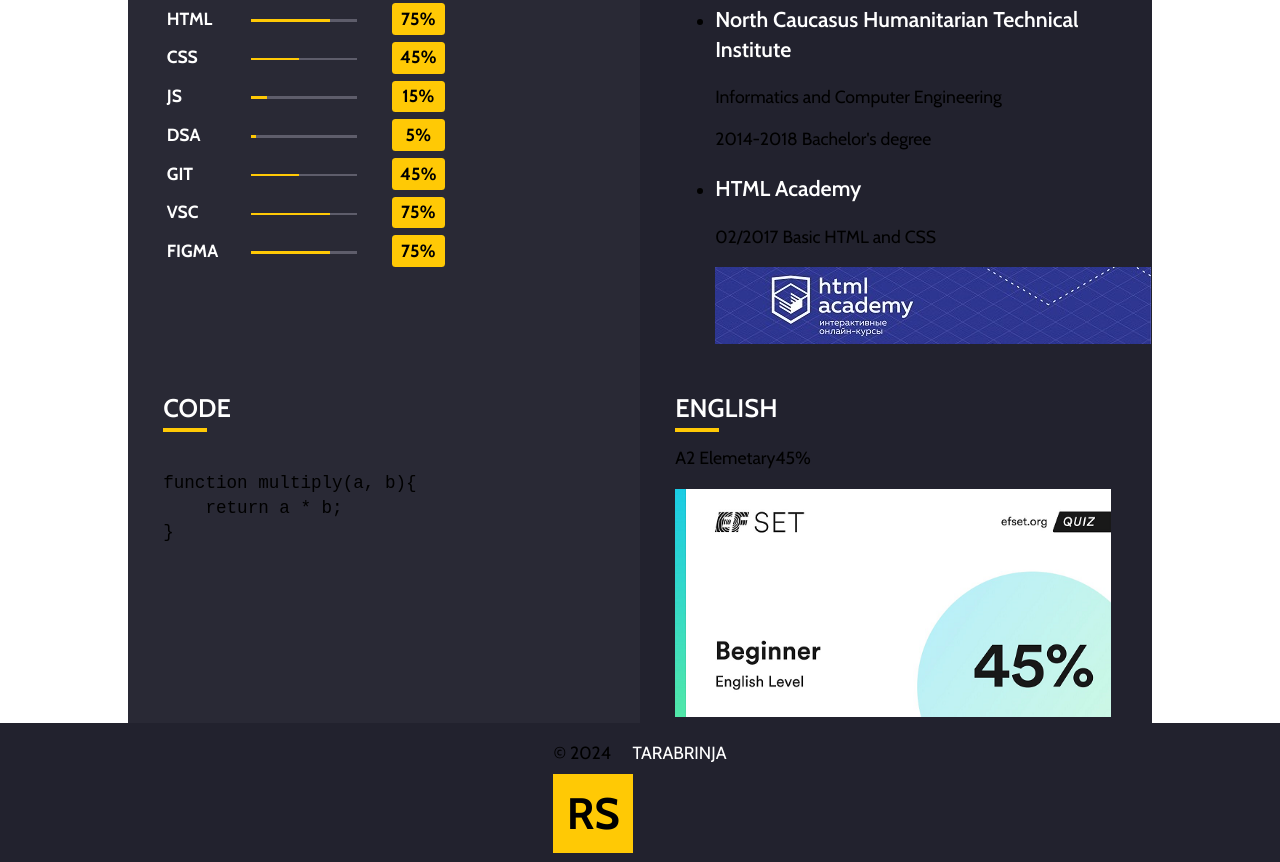
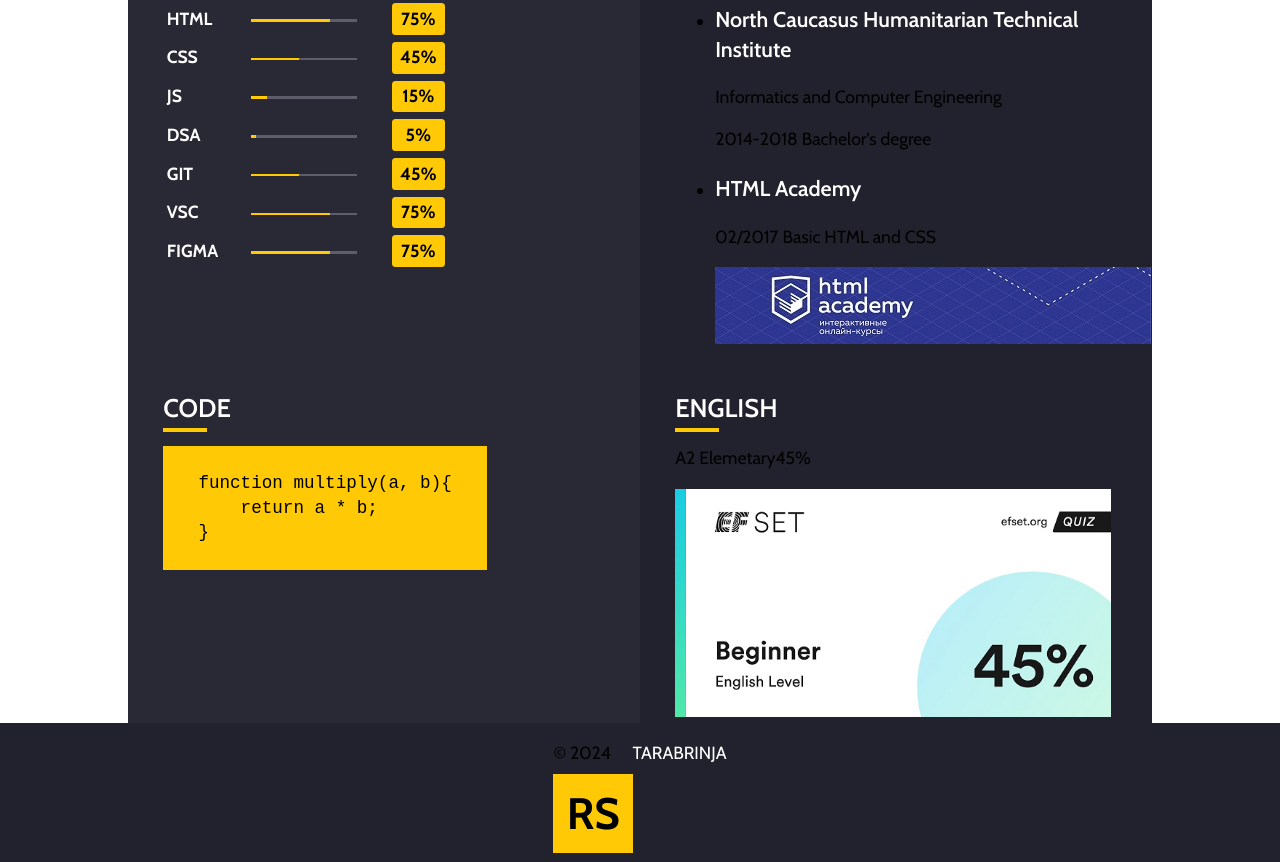
Before and after one commit to tarabrinjac/rsschool-cv, a website: page index.html in a window 1280 px wide. Shown: the part 840-1702 px from the top of the page. Drawn offline with Linux system fonts and the light colour scheme.

Commit message:
feat: add code section stylization in style.css

```diff
--- a/css/style.css
+++ b/css/style.css
@@ -559,3 +559,17 @@
 .skill-figma::before {
   width: 4.5em;
 }
+
+/** =====================================
+/** Code Section
+/** ===================================== */
+
+.code-pre {
+  display: flex;
+}
+
+.code-code {
+  padding: 0 2em;
+
+  background-color: #ffc905;
+}
```
